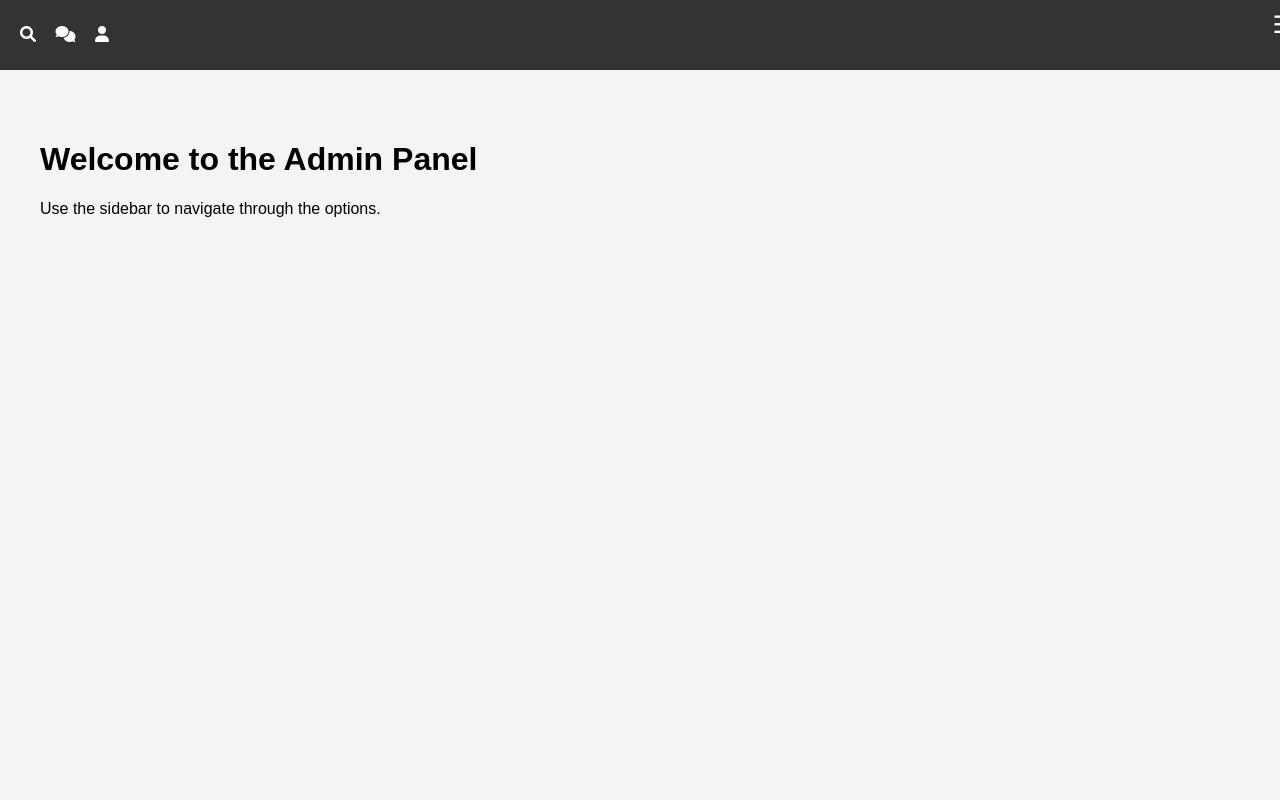
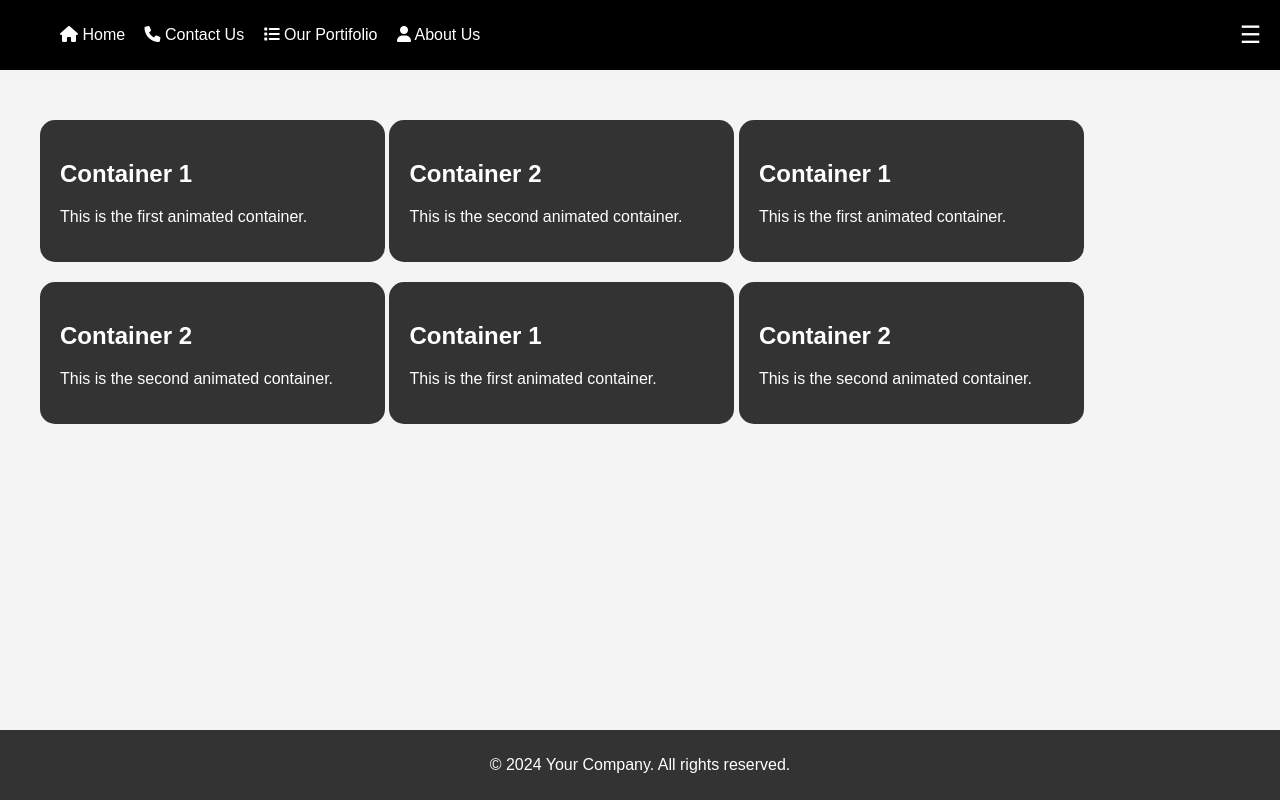
Before and after one commit to AzorAha1/FMC-Database, a Flask app: page / in a window 1280 px wide. Run offline with Flask 3, Linux system fonts and the light colour scheme; some libraries are stand-ins or nearby versions.

Commit message:
containers header and footer

```diff
--- a/frontend/statics/script.js
+++ b/frontend/statics/script.js
@@ -2,6 +2,7 @@ document.addEventListener('DOMContentLoaded', () => {
     const sidebar = document.getElementById('sidebar');
     const openBtn = document.getElementById('open-btn');
     const closeBtn = document.getElementById('close-btn');
+    const animatedContainers = document.querySelectorAll('.animated-container');
 
     openBtn.addEventListener('click', () => {
         sidebar.style.left = '0';
@@ -10,4 +11,11 @@ document.addEventListener('DOMContentLoaded', () => {
     closeBtn.addEventListener('click', () => {
         sidebar.style.left = '-250px';
     });
+
+    // Add the 'show' class to start the animation for containers
+    animatedContainers.forEach(container => {
+        setTimeout(() => {
+            container.classList.add('show');
+        }, 100);
+    });
 });
--- a/frontend/statics/style.css
+++ b/frontend/statics/style.css
@@ -8,18 +8,19 @@ body {
     display: flex;
     justify-content: space-between;
     align-items: center;
-    background-color: #333;
+    background-color: black;
     color: white;
     padding: 10px 20px;
     position: fixed;
-    width: 100%;
+    width: 99%;
     top: 0;
     z-index: 1001;
 }
 
-.header-icons i {
+.header-icons ul li {
     margin-right: 15px;
     cursor: pointer;
+    display: inline-block;
 }
 
 .header .open-btn {
@@ -28,6 +29,7 @@ body {
     border: none;
     color: white;
     cursor: pointer;
+    margin-right: 20px;
 }
 
 .container {
@@ -39,7 +41,7 @@ body {
     height: 100vh;
     width: 250px;
     position: fixed;
-    top: 50px; /* Adjusted for header */
+    top: 50px;
     left: -250px;
     background-color: #333;
     color: white;
@@ -84,15 +86,40 @@ body {
     margin-left: 20px;
     padding: 20px;
     flex-grow: 1;
-    margin-top: 50px; /* Adjusted for header */
+    margin-top: 50px;
 }
 
-.open-btn {
-    font-size: 24px;
-    background: none;
-    border: none;
-    cursor: pointer;
+.animated-container {
+    width: 25%;
+    height: 200;
+    border-radius: 15px;
+    background-color: #333;
+    color: white;
+    display: flex;
+    flex-direction: column;
+    justify-content: center;
+    align-items: center;
+    opacity: 0;
+    transform: scale(0.8);
+    transition: opacity 0.5s ease, transform 0.5s ease;
     margin-bottom: 20px;
+    display: inline-block;
+    padding: 20px;
+}
+
+.animated-container.show {
+    opacity: 1;
+    transform: scale(1);
+}
+
+.footer {
+    background-color: #333;
+    color: white;
+    text-align: center;
+    padding: 10px 0;
+    position: fixed;
+    width: 100%;
+    bottom: 0;
 }
 
 /* Responsive Design */
@@ -125,4 +152,8 @@ body {
     .content {
         margin-left: 0;
     }
+
+    .animated-container {
+        width: 90%;
+    }
 }
--- a/frontend/templates/index.html
+++ b/frontend/templates/index.html
@@ -3,21 +3,24 @@
 <head>
     <meta charset="UTF-8">
     <meta name="viewport" content="width=device-width, initial-scale=1.0">
-    <title>Responsive Sidebar with Header</title>
+    <title>Responsive Page with Sidebar, Header, Body, and Footer</title>
     <link rel="stylesheet" href="../statics/style.css">
     <link rel="stylesheet" href="https://cdnjs.cloudflare.com/ajax/libs/font-awesome/6.0.0-beta3/css/all.min.css">
 </head>
 <body>
-    <div class="header">
+    <header class="header">
         <div class="header-icons">
-            <i class="fas fa-search"></i>
-            <i class="fas fa-comments"></i>
-            <i class="fas fa-user"></i>
+            <ul>
+                <li> <i class="fa fa-home"></i> Home</li>
+                <li> <i class="fa fa-phone"></i> Contact Us</li>
+                <li> <i class="fa fa-list"></i> Our Portifolio</li>
+                <li> <i class="fa fa-user"></i> About Us</li>
+            </ul>
         </div>
         <button class="open-btn" id="open-btn">☰</button>
-    </div>
+    </header>
     <div class="container">
-        <div class="sidebar" id="sidebar">
+        <aside class="sidebar" id="sidebar">
             <button class="close-btn" id="close-btn">×</button>
             <nav>
                 <ul>
@@ -27,12 +30,37 @@
                     <li><a href="#">Logout</a></li>
                 </ul>
             </nav>
-        </div>
-        <div class="content">
-            <h1>Welcome to the Admin Panel</h1>
-            <p>Use the sidebar to navigate through the options.</p>
-        </div>
+        </aside>
+        <main class="content">
+            <section class="animated-container" id="container1">
+                <h1>Container 1</h1>
+                <p>This is the first animated container.</p>
+            </section>
+            <section class="animated-container" id="container2">
+                <h1>Container 2</h1>
+                <p>This is the second animated container.</p>
+            </section>
+            <section class="animated-container" id="container1">
+                <h1>Container 1</h1>
+                <p>This is the first animated container.</p>
+            </section>
+            <section class="animated-container" id="container2">
+                <h1>Container 2</h1>
+                <p>This is the second animated container.</p>
+            </section>
+            <section class="animated-container" id="container1">
+                <h1>Container 1</h1>
+                <p>This is the first animated container.</p>
+            </section>
+            <section class="animated-container" id="container2">
+                <h1>Container 2</h1>
+                <p>This is the second animated container.</p>
+            </section>
+        </main>
     </div>
+    <footer class="footer">
+        <p>&copy; 2024 Your Company. All rights reserved.</p>
+    </footer>
     <script src="../statics/script.js"></script>
 </body>
 </html>
```
Also changed, not shown: frontend/statics/animate.js (added, +8 -0 lines).
